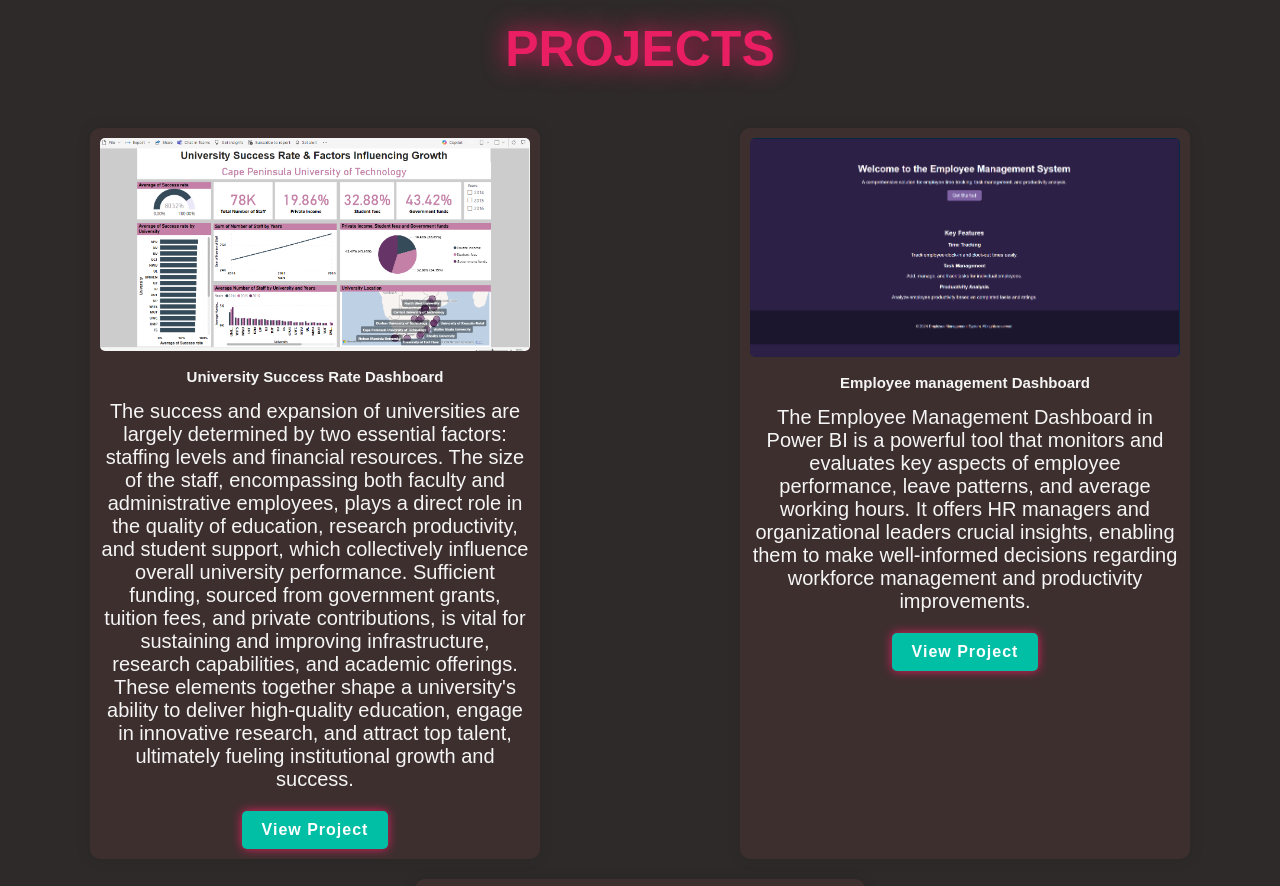
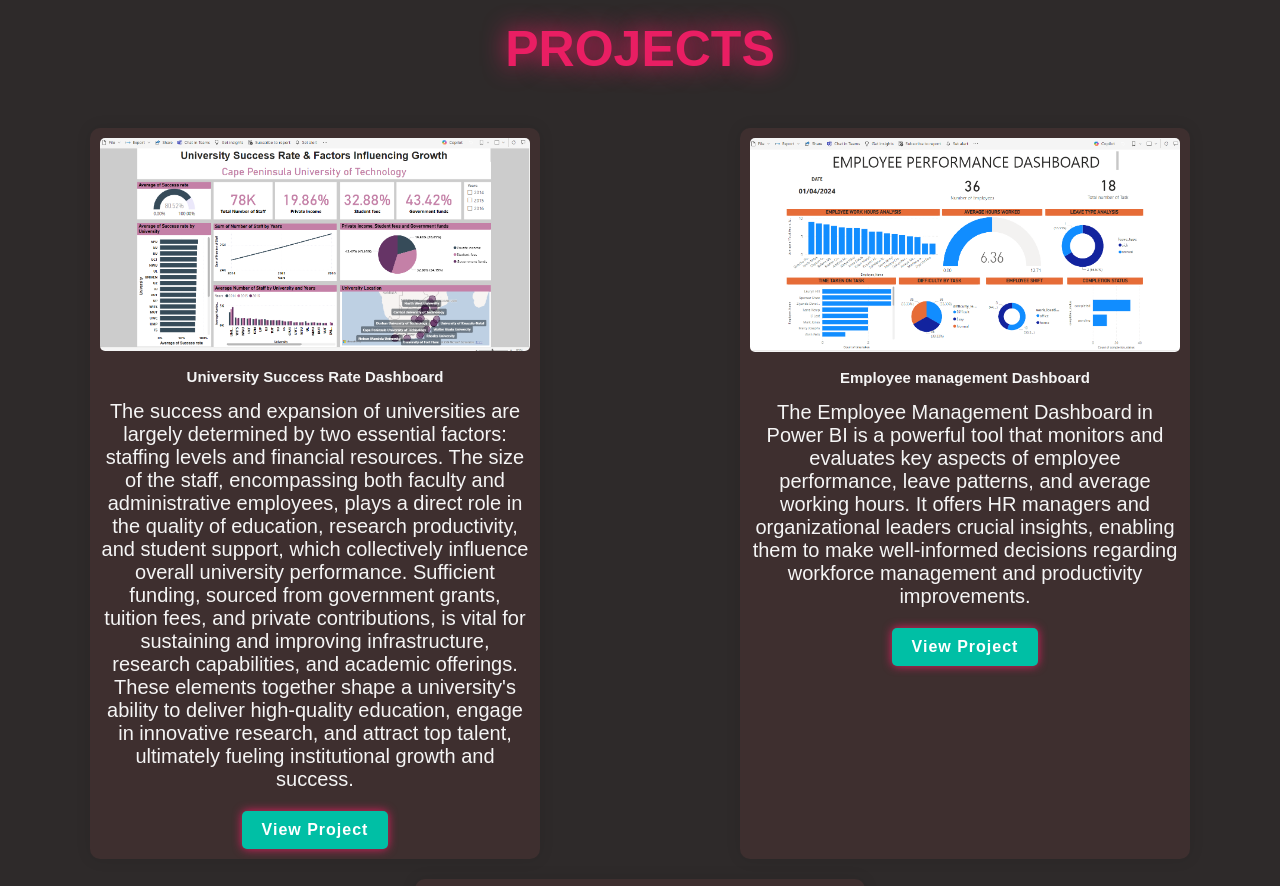
Before and after one commit to SesethuPotye/portfolio2, a plain HTML site: page index.html in a window 1280 px wide. Shown: the part 2680-3566 px from the top of the page. Drawn offline with nearby package versions, Linux system fonts and the light colour scheme; a script that the page names is missing.

Commit message:
Update index.html

```diff
--- a/index.html
+++ b/index.html
@@ -116,7 +116,7 @@
             </div>
 
             <div class="portfolio-box">
-                <img src="/images/ems.png" alt="Project 2">
+                <img src="images/Employee d.png" alt="Project 2">
                 <h3>Employee management Dashboard</h3>
                 <p>The Employee Management Dashboard in Power BI is a powerful tool that monitors and evaluates key aspects of employee performance, leave patterns, and average working hours. It offers HR managers and organizational leaders crucial insights, enabling them to make well-informed decisions regarding workforce management and productivity improvements.</p>
                 <a href="https://app.powerbi.com/links/CIgth9R5-9?ctid=a3f14f21-237f-4028-b978-425eb768a716&pbi_source=linkShare" target="_blank" class="btn">View Project</a>
```
